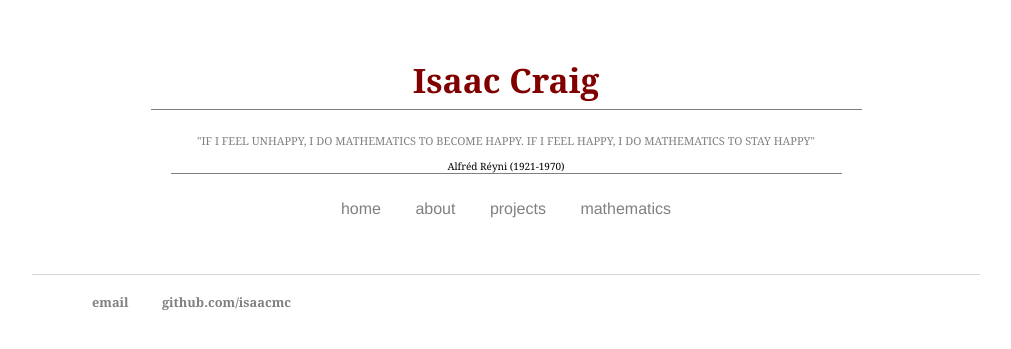
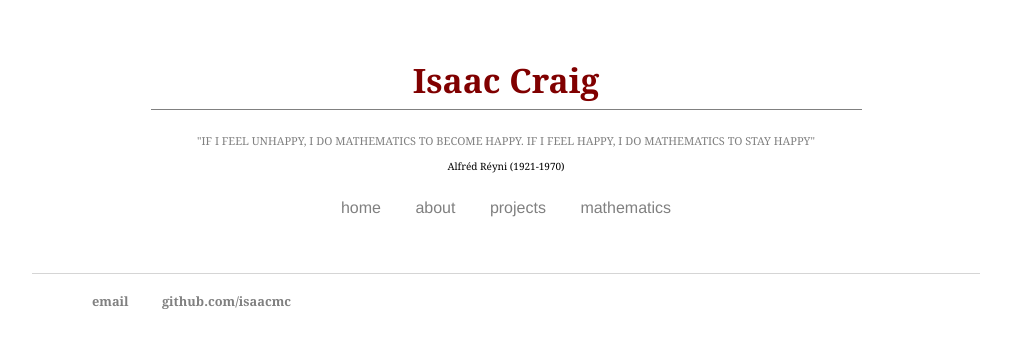
Before and after one commit to isundberg/isaacmc.github.io, a Jekyll site: the page built from index.html, in a window 1280 px wide. Shown: the top 349 px of the page, without its empty margins (134-1145 px from the left). Built offline with Jekyll 4.4.1, drawn with Linux system fonts in a browser that asks for light colours.

Commit message:
Update main.css

```diff
--- a/css/main.css
+++ b/css/main.css
@@ -37,8 +37,6 @@ body {
 #site-quote-author {
     font-size: 10px;
     color: black;
-    border-bottom: 1px solid gray;
-    margin: 0px 20px;
 }
 
 nav ul {
```
